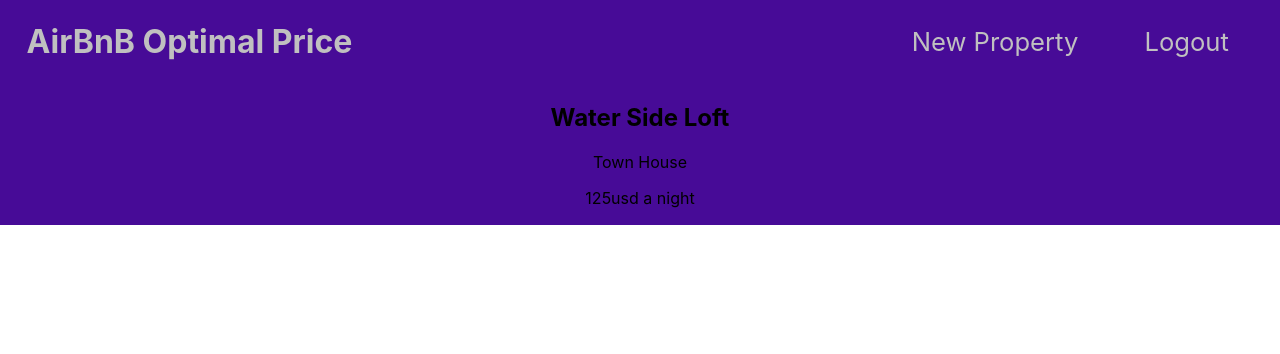
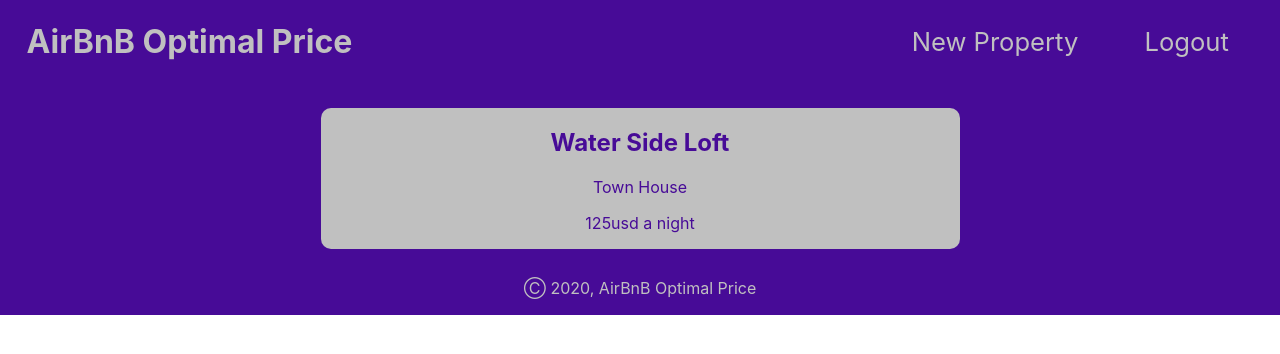
Before and after one commit to Build-Week-AirBnB-Optimal-Price-2/Front-End, a React (Create React App) app in the folder airbnb-optimal-price/: page /home in a window 1280 px wide. Shown: the top 354 px of the page. Built offline with nearby package versions, Linux system fonts and the light colour scheme.

Commit message:
styled property page and dashboard page

```diff
--- a/airbnb-optimal-price/src/App.css
+++ b/airbnb-optimal-price/src/App.css
@@ -63,6 +63,12 @@
   width: 100%;
 }
 
+.addProp p {
+  font-size: .9rem;
+  position: relative;
+  color: #C0C0C0;
+}
+
 .return {
   margin: 1% 0;
 
@@ -91,3 +97,17 @@
   border-radius: 8px;
 
 }
+
+/* dashboard page */
+
+.cardStyle {
+  display: flex;
+  justify-content: center;
+  width: 100%;
+  padding: 1% 0;
+  margin: 1% 0;
+}
+
+.dashboard {
+  background-color: #470B97;
+}
--- a/airbnb-optimal-price/src/components/AddPropertyPage.js
+++ b/airbnb-optimal-price/src/components/AddPropertyPage.js
@@ -26,6 +26,7 @@ const InnerPropInput = styled.div`
   background-color: #c0c0c0;
   border-radius: 10px;
   padding: 1% 0;
+  margin: 0 0 2% 0;
 `;
 
 
@@ -236,7 +237,7 @@ const AddProperty = props => {
                 </InnerPropInput>
 
             </PropInput>
-
+            <p>	&#9400; 2020, AirBnB Optimal Price</p>
         </div>
     )
 };
--- a/airbnb-optimal-price/src/components/DashboardPage.js
+++ b/airbnb-optimal-price/src/components/DashboardPage.js
@@ -12,15 +12,37 @@ import PropertyCardList from './PropertyCardList';
 // import LoginPage from './LoginPage';
 // import { AddProperty, LoginPage, Navigation } from './components';
 import { Route } from 'react-router-dom';
+import styled from "styled-components";
+
+const PropCardStyle = styled.div`
+  display: flex;
+  justify-content: center;
+  width: 50%;
+  background-color: #C0C0C0;
+  color: #470B97;
+  border-radius: 10px;
+`;
+
+const CopyRight = styled.div`
+  color: #C0C0C0;
+`;
 
 function Dashboard() {
     return (
-      <div>
+      <div className='dashboard'>
         <Navigation />
 
-        <PropertyCardList/>
+        <div className="cardStyle">
+          <PropCardStyle>
+            <PropertyCardList/>
+          </PropCardStyle>
+        </div>
+
         <Route exact path='/components/AddPropertyPage' component={AddProperty}/>
 
+        <CopyRight>
+         <p>	&#9400; 2020, AirBnB Optimal Price</p>
+        </CopyRight>
 
       </div>
     );
```
